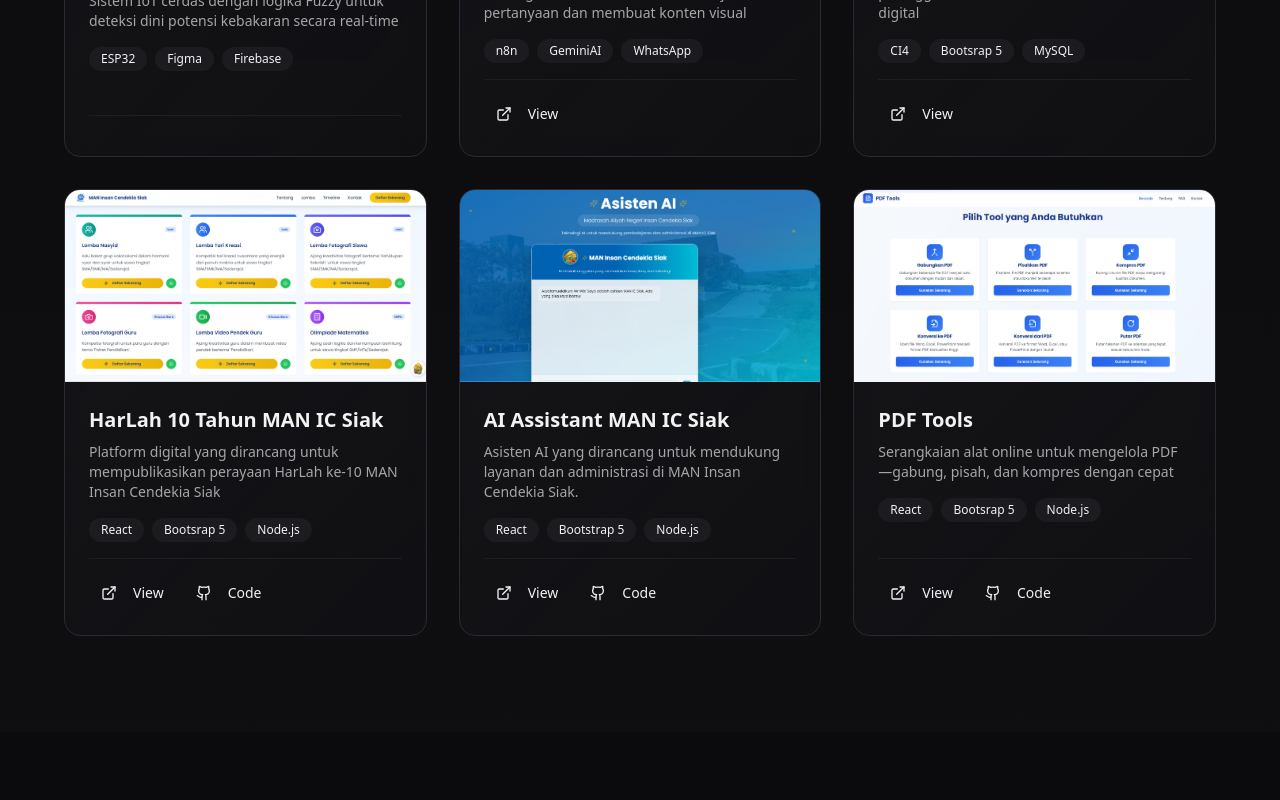
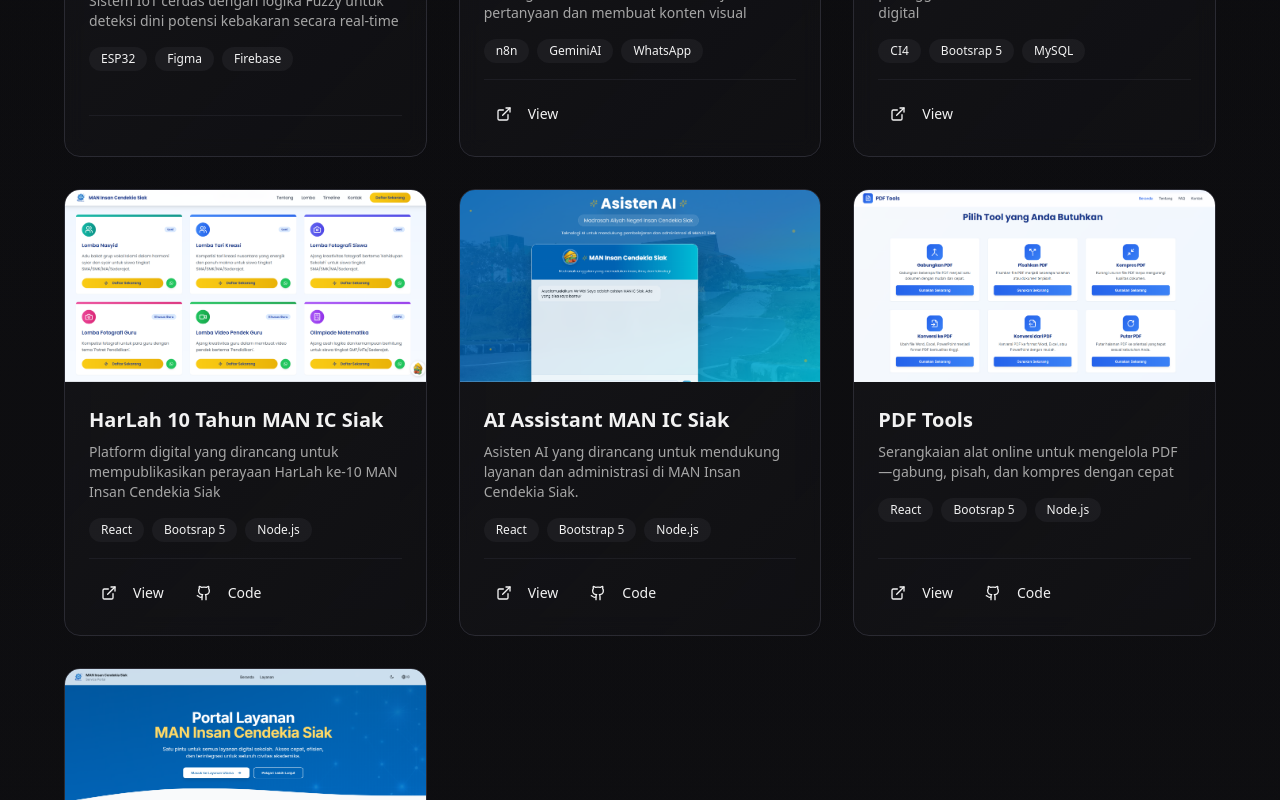
Before and after one commit to andre-sptr/portofolio, a React (Vite) app: page / in a window 1280 px wide. Shown: the part 2000-2800 px from the top of the page. Built offline with nearby package versions, Linux system fonts and the light colour scheme; the HTML template or start-up script is replaced by a standard one.

Commit message:
Add Project ZI

```diff
--- a/src/components/Projects.tsx
+++ b/src/components/Projects.tsx
@@ -6,6 +6,7 @@ import projectImageKedisiplinan from "/project-web.png";
 import projectImageHarLah from "/project-harlah.png";
 import projectImagePDFTools from "/project-pdf.png";
 import projectImageAI from "/project-ai.png";
+import projectZI from "/project-zi.png";
 
 const projects = [
   {
@@ -22,7 +23,7 @@ const projects = [
     description: "Workflow chatbot WhatsApp otomatis yang ditenagai oleh Gemini AI untuk menjawab pertanyaan dan membuat konten visual",
     image: projectImageChatBot,
     tech: ["n8n", "GeminiAI", "WhatsApp"],
-    gradient: "from-secondary/20 to-secondary/5",
+    gradient: "from-secondary/20 to-secondary/10",
     viewUrl: "https://wa.me/6287790596246",
     codeUrl: ""
   },
@@ -49,7 +50,7 @@ const projects = [
     description: "Asisten AI yang dirancang untuk mendukung layanan dan administrasi di MAN Insan Cendekia Siak.",
     image: projectImageAI,
     tech: ["React", "Bootstrap 5", "Node.js"],
-    gradient: "from-primary/20 to-secondary/10",
+    gradient: "from-primary/20 to-secondary/5",
     viewUrl: "https://ai.flamyheart.site/",
     codeUrl: "https://github.com/andre-sptr/ai-agent"
   },
@@ -61,6 +62,15 @@ const projects = [
     gradient: "from-primary/20 to-secondary/10",
     viewUrl: "https://pdf.flamyheart.site/",
     codeUrl: "https://github.com/andre-sptr/pdf-tools"
+  },
+  {
+    title: "Zona Integritas",
+    description: "Portal layanan digital terintegrasi untuk seluruh civitas akademika MAN Insan Cendekia Siak.",
+    image: projectZI,
+    tech: ["React", "Bootsrap 5", "Node.js"],
+    gradient: "from-primary/20 to-secondary/5",
+    viewUrl: "https://zi.flamyheart.site/",
+    codeUrl: "https://github.com/andre-sptr/zi"
   },
 ];
 
```
Also changed, not shown: public/project-zi.png (added).
